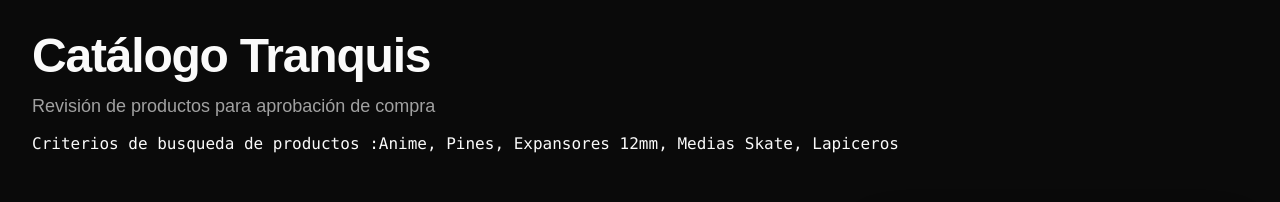
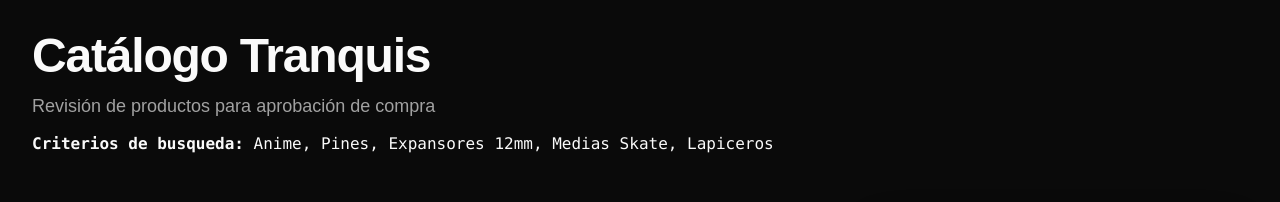
Before and after one commit to scarlos723/catalogo-tranquis, a React (Vite) app: page / in a window 1280 px wide. Shown: the top 202 px of the page. Built offline with nearby package versions, Linux system fonts and the light colour scheme.

Commit message:
update text

```diff
--- a/src/components/product-dashboard.tsx
+++ b/src/components/product-dashboard.tsx
@@ -62,7 +62,7 @@ export function ProductDashboard() {
             Revisión de productos para aprobación de compra
           </p>
           <code>
-            <span>Criterios de busqueda de productos :</span>
+            <span className="font-bold">Criterios de busqueda: </span>
             <span>Anime, Pines, Expansores 12mm, Medias Skate, Lapiceros</span>
           </code>
         </div>
```
